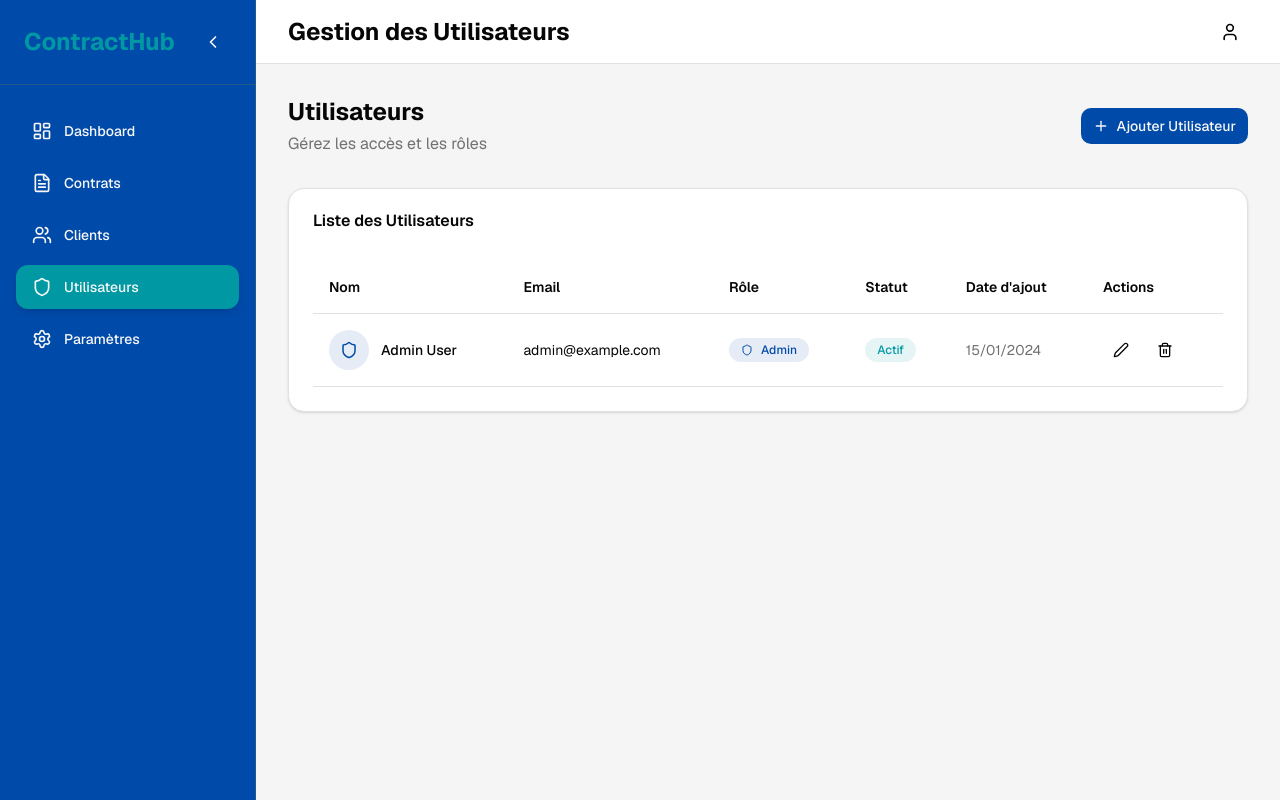
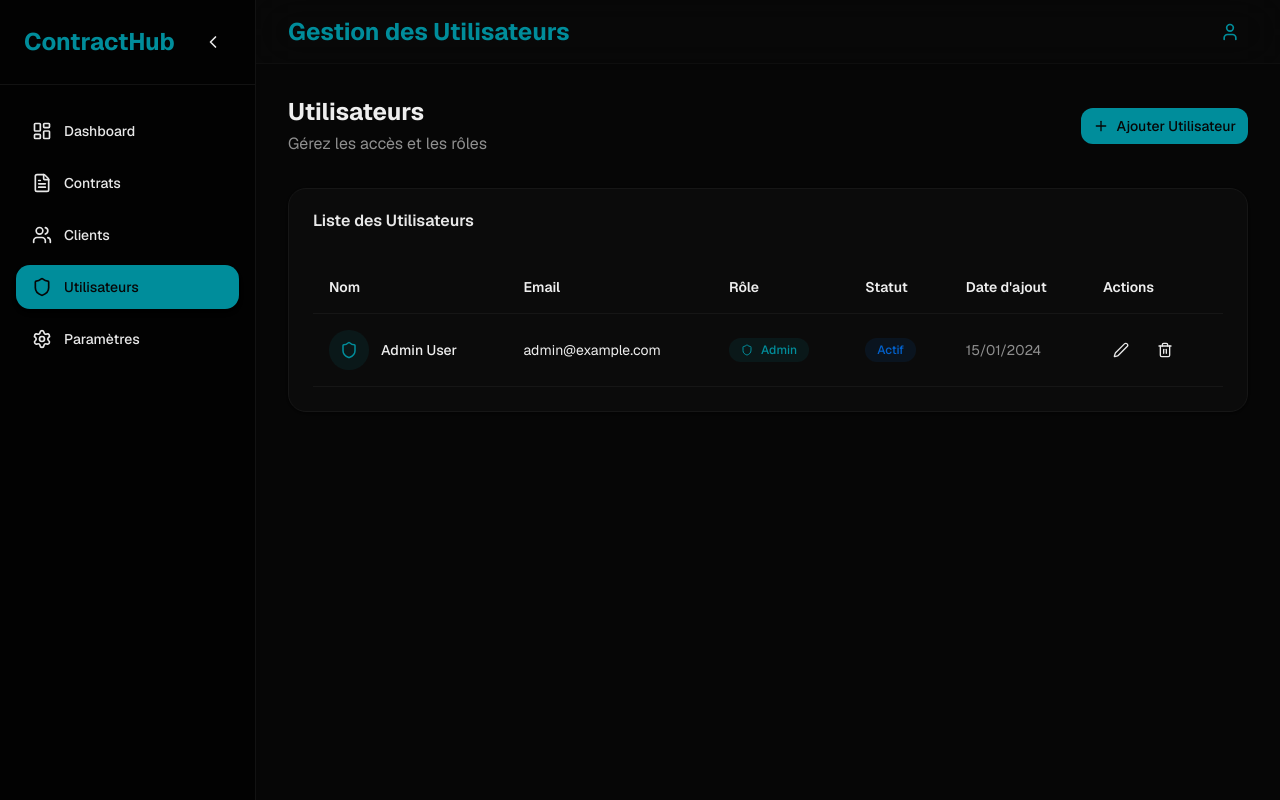
Before and after one commit to ghsouha/contract-management-app, a Next.js app: page /users in a window 1280 px wide. Built offline with nearby package versions, Linux system fonts and the light colour scheme.

Commit message:
feat: update to modern dark theme design
Modern dark color palette, sophisticated header, improved card designs, smooth animations, consistent system design

Co-authored-by: Souhayla Ghanem <163867769+ghsouha@users.noreply.github.com>

```diff
--- a/app/globals.css
+++ b/app/globals.css
@@ -78,102 +78,102 @@
 }
 
 :root {
-  /* Light mode - Modern Enterprise Design */
-  --background: oklch(0.97 0 0);
-  --foreground: oklch(0.12 0 0);
-  --card: oklch(1 0 0);
-  --card-foreground: oklch(0.12 0 0);
-  --popover: oklch(1 0 0);
-  --popover-foreground: oklch(0.12 0 0);
-
-  /* Primary: Modern Blue */
-  --primary: oklch(0.42 0.18 250);
-  --primary-foreground: oklch(0.98 0 0);
-
-  /* Secondary: Cyan */
-  --secondary: oklch(0.6 0.15 200);
-  --secondary-foreground: oklch(1 0 0);
-
-  /* Muted & Accent */
-  --muted: oklch(0.93 0 0);
-  --muted-foreground: oklch(0.55 0 0);
-  --accent: oklch(0.6 0.15 200);
-  --accent-foreground: oklch(1 0 0);
-
-  /* Destructive: Red */
-  --destructive: oklch(0.55 0.18 25);
-  --destructive-foreground: oklch(1 0 0);
-
-  --border: oklch(0.91 0 0);
-  --input: oklch(0.96 0 0);
-  --ring: oklch(0.42 0.18 250);
-
-  /* Chart colors */
-  --chart-1: oklch(0.42 0.18 250);
-  --chart-2: oklch(0.6 0.15 200);
-  --chart-3: oklch(0.55 0.15 150);
-  --chart-4: oklch(0.75 0.12 120);
-  --chart-5: oklch(0.48 0.12 280);
-
-  --radius: 0.75rem;
-
-  /* Sidebar */
-  --sidebar: oklch(0.42 0.18 250);
-  --sidebar-foreground: oklch(0.98 0 0);
-  --sidebar-primary: oklch(0.6 0.15 200);
-  --sidebar-primary-foreground: oklch(0.98 0 0);
-  --sidebar-accent: oklch(0.6 0.15 200);
-  --sidebar-accent-foreground: oklch(0.98 0 0);
-  --sidebar-border: oklch(0.45 0.1 250);
-  --sidebar-ring: oklch(0.6 0.15 200);
-}
-
-.dark {
-  /* Dark mode colors */
-  --background: oklch(0.1 0 0);
+  /* Default to Dark Modern Enterprise Theme */
+  --background: oklch(0.12 0 0);
   --foreground: oklch(0.95 0 0);
   --card: oklch(0.15 0 0);
-  --card-foreground: oklch(0.95 0 0);
+  --card-foreground: oklch(0.93 0 0);
   --popover: oklch(0.15 0 0);
-  --popover-foreground: oklch(0.95 0 0);
+  --popover-foreground: oklch(0.93 0 0);
 
-  /* Primary: Deep Blue (lighter for dark mode) */
-  --primary: oklch(0.65 0.15 200);
-  --primary-foreground: oklch(0.1 0 0);
+  /* Primary: Modern Cyan/Blue */
+  --primary: oklch(0.55 0.18 200);
+  --primary-foreground: oklch(0.12 0 0);
 
-  /* Secondary: Teal */
-  --secondary: oklch(0.55 0.15 180);
-  --secondary-foreground: oklch(0.1 0 0);
+  /* Secondary: Bright Blue */
+  --secondary: oklch(0.5 0.2 250);
+  --secondary-foreground: oklch(0.95 0 0);
 
   /* Muted & Accent */
   --muted: oklch(0.25 0 0);
   --muted-foreground: oklch(0.65 0 0);
-  --accent: oklch(0.65 0.15 200);
-  --accent-foreground: oklch(0.1 0 0);
+  --accent: oklch(0.55 0.18 200);
+  --accent-foreground: oklch(0.12 0 0);
+
+  /* Destructive: Red */
+  --destructive: oklch(0.65 0.2 25);
+  --destructive-foreground: oklch(0.95 0 0);
+
+  --border: oklch(0.2 0 0);
+  --input: oklch(0.18 0 0);
+  --ring: oklch(0.55 0.18 200);
+
+  /* Chart colors */
+  --chart-1: oklch(0.55 0.18 200);
+  --chart-2: oklch(0.6 0.18 180);
+  --chart-3: oklch(0.65 0.15 150);
+  --chart-4: oklch(0.75 0.15 120);
+  --chart-5: oklch(0.5 0.15 280);
+
+  --radius: 0.875rem;
+
+  /* Sidebar - Deep Blue */
+  --sidebar: oklch(0.08 0 0);
+  --sidebar-foreground: oklch(0.93 0 0);
+  --sidebar-primary: oklch(0.55 0.18 200);
+  --sidebar-primary-foreground: oklch(0.12 0 0);
+  --sidebar-accent: oklch(0.35 0.15 200);
+  --sidebar-accent-foreground: oklch(0.93 0 0);
+  --sidebar-border: oklch(0.18 0 0);
+  --sidebar-ring: oklch(0.55 0.18 200);
+}
+
+.dark {
+  /* Dark mode - same as root for consistency */
+  --background: oklch(0.12 0 0);
+  --foreground: oklch(0.95 0 0);
+  --card: oklch(0.15 0 0);
+  --card-foreground: oklch(0.93 0 0);
+  --popover: oklch(0.15 0 0);
+  --popover-foreground: oklch(0.93 0 0);
+
+  /* Primary: Cyan */
+  --primary: oklch(0.55 0.18 200);
+  --primary-foreground: oklch(0.12 0 0);
+
+  /* Secondary: Bright Blue */
+  --secondary: oklch(0.5 0.2 250);
+  --secondary-foreground: oklch(0.95 0 0);
+
+  /* Muted & Accent */
+  --muted: oklch(0.25 0 0);
+  --muted-foreground: oklch(0.65 0 0);
+  --accent: oklch(0.55 0.18 200);
+  --accent-foreground: oklch(0.12 0 0);
 
   /* Destructive */
-  --destructive: oklch(0.65 0.18 25);
+  --destructive: oklch(0.65 0.2 25);
   --destructive-foreground: oklch(0.95 0 0);
 
-  --border: oklch(0.25 0 0);
-  --input: oklch(0.2 0 0);
-  --ring: oklch(0.65 0.15 200);
+  --border: oklch(0.2 0 0);
+  --input: oklch(0.18 0 0);
+  --ring: oklch(0.55 0.18 200);
 
-  /* Chart colors for dark mode */
-  --chart-1: oklch(0.65 0.15 200);
-  --chart-2: oklch(0.75 0.12 150);
-  --chart-3: oklch(0.55 0.15 100);
-  --chart-4: oklch(0.7 0.15 50);
-  --chart-5: oklch(0.6 0.12 280);
+  /* Chart colors */
+  --chart-1: oklch(0.55 0.18 200);
+  --chart-2: oklch(0.6 0.18 180);
+  --chart-3: oklch(0.65 0.15 150);
+  --chart-4: oklch(0.75 0.15 120);
+  --chart-5: oklch(0.5 0.15 280);
 
-  --sidebar: oklch(0.12 0 0);
-  --sidebar-foreground: oklch(0.95 0 0);
-  --sidebar-primary: oklch(0.65 0.15 200);
-  --sidebar-primary-foreground: oklch(0.1 0 0);
-  --sidebar-accent: oklch(0.55 0.15 180);
-  --sidebar-accent-foreground: oklch(0.95 0 0);
-  --sidebar-border: oklch(0.25 0 0);
-  --sidebar-ring: oklch(0.65 0.15 200);
+  --sidebar: oklch(0.08 0 0);
+  --sidebar-foreground: oklch(0.93 0 0);
+  --sidebar-primary: oklch(0.55 0.18 200);
+  --sidebar-primary-foreground: oklch(0.12 0 0);
+  --sidebar-accent: oklch(0.35 0.15 200);
+  --sidebar-accent-foreground: oklch(0.93 0 0);
+  --sidebar-border: oklch(0.18 0 0);
+  --sidebar-ring: oklch(0.55 0.18 200);
 }
 
 @theme inline {
@@ -224,4 +224,40 @@
   body {
     @apply bg-background text-foreground;
   }
+
+  /* Modern Card Styles */
+  @apply supports-backdrop:bg-background/75;
 }
+
+/* Enhanced Card Styles */
+[class*="Card"] {
+  @apply bg-card/70 backdrop-blur-sm border border-border/50 shadow-lg hover:shadow-xl transition-all duration-300;
+}
+
+/* Table Enhancement */
+table {
+  @apply border-collapse;
+}
+
+table td, table th {
+  @apply border-border/50;
+}
+
+/* Input Enhancement */
+input, textarea, select {
+  @apply bg-input/50 border-border/50 focus:border-primary/50 focus:ring-primary/20 transition-all duration-200;
+}
+
+/* Button Smooth Transitions */
+button {
+  @apply transition-all duration-200;
+}
+
+button:hover:not(:disabled) {
+  @apply transform scale-105;
+}
+
+/* Link Enhancement */
+a {
+  @apply transition-colors duration-200;
+}
--- a/components/header.tsx
+++ b/components/header.tsx
@@ -13,33 +13,33 @@ export function Header({ title }: HeaderProps) {
   const [showUserMenu, setShowUserMenu] = useState(false);
 
   return (
-    <header className="bg-card border-b border-border h-16 flex items-center justify-between px-8">
-      <h2 className="text-2xl font-bold text-foreground">{title}</h2>
+    <header className="bg-card/50 backdrop-blur-xl border-b border-border/50 h-16 flex items-center justify-between px-8 sticky top-0 z-40">
+      <h2 className="text-2xl font-bold bg-gradient-to-r from-primary to-accent bg-clip-text text-transparent">{title}</h2>
 
       <div className="flex items-center gap-6">
         {/* User Menu */}
         <div className="relative">
           <button
             onClick={() => setShowUserMenu(!showUserMenu)}
-            className="p-2 hover:bg-muted rounded-lg transition-colors"
+            className="p-2 hover:bg-primary/10 rounded-lg transition-all duration-200 text-primary hover:text-primary/80"
           >
-            <User size={20} className="text-foreground" />
+            <User size={20} />
           </button>
 
           {showUserMenu && (
-            <div className="absolute right-0 mt-2 w-48 bg-card border border-border rounded-lg shadow-lg z-50">
-              <div className="p-3 border-b border-border">
+            <div className="absolute right-0 mt-3 w-52 bg-card/95 backdrop-blur-xl border border-border rounded-xl shadow-2xl z-50 animate-scale-in overflow-hidden">
+              <div className="p-4 border-b border-border/50 bg-gradient-to-br from-primary/10 to-accent/5">
                 <p className="text-sm font-semibold text-foreground">Admin User</p>
                 <p className="text-xs text-muted-foreground">admin@example.com</p>
               </div>
               <Link href="/settings">
-                <button className="w-full flex items-center gap-2 px-4 py-2 text-sm text-foreground hover:bg-muted transition-colors">
-                  <Settings size={16} />
+                <button className="w-full flex items-center gap-2 px-4 py-3 text-sm text-foreground hover:bg-primary/20 transition-colors duration-150 group">
+                  <Settings size={16} className="group-hover:text-primary transition-colors" />
                   Paramètres
                 </button>
               </Link>
-              <button className="w-full flex items-center gap-2 px-4 py-2 text-sm text-destructive hover:bg-muted transition-colors border-t border-border">
-                <LogOut size={16} />
+              <button className="w-full flex items-center gap-2 px-4 py-3 text-sm text-destructive hover:bg-destructive/20 transition-colors duration-150 border-t border-border/50 group">
+                <LogOut size={16} className="group-hover:text-destructive transition-colors" />
                 Déconnexion
               </button>
             </div>
```
Also changed, not shown: app/page.tsx (+25 -15 lines).
